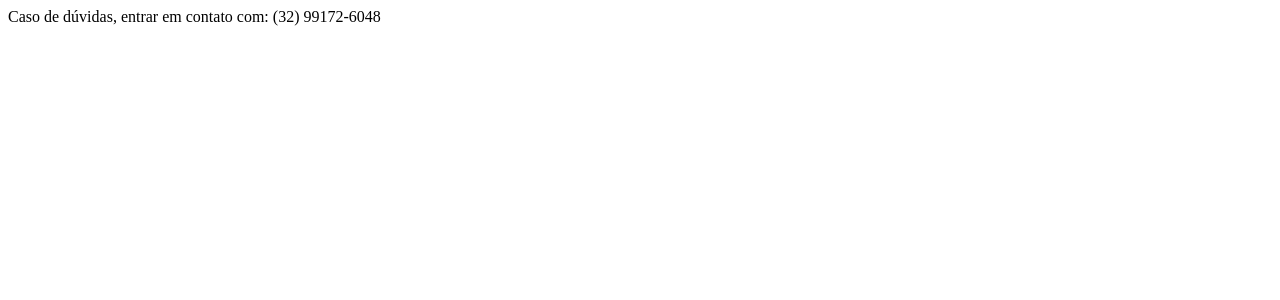
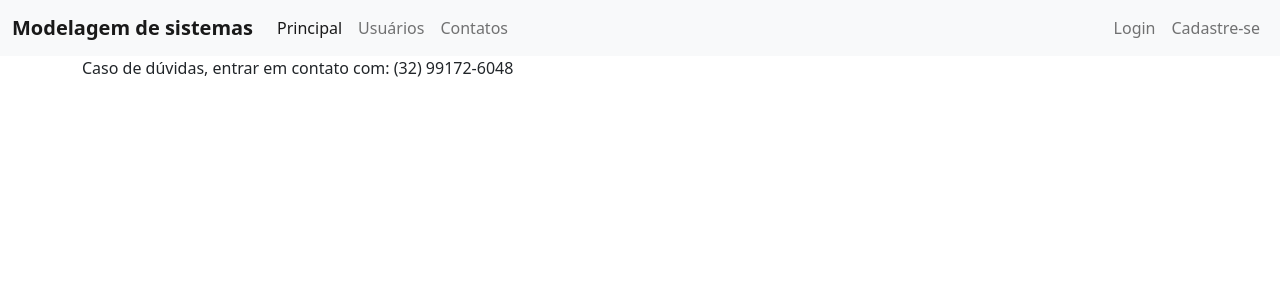
Before and after one commit to Ana-ovidio/System_modeling, a Python web app: template templates/contacts.html in a window 1280 px wide. Shown: the top 300 px of the page. Run offline with Jinja, Linux system fonts and the light colour scheme; the template is opened without the code that fills it, so the values that code supplies are empty.

Commit message:
Bootstrap + Navbar

```diff
--- a/templates/base.html
+++ b/templates/base.html
@@ -4,11 +4,18 @@
     <meta charset="UTF-8">
     <title>Modelagem de sistemas</title> <!-- Colocar o título da página que fica na aba do navegador -->
 
-    {%  block head %}
+    <link href="https://cdn.jsdelivr.net/npm/bootstrap@5.1.3/dist/css/bootstrap.min.css" rel="stylesheet" integrity="sha384-1BmE4kWBq78iYhFldvKuhfTAU6auU8tT94WrHftjDbrCEXSU1oBoqyl2QvZ6jIW3" crossorigin="anonymous">
+
+    {% block head %}
     {% endblock %}
 </head>
 <body>
-    {%  block bory %}
+
+    {% include 'navbar.html' %}
+
+    {% block bory %}
     {% endblock %}
+
+    <script src="https://cdn.jsdelivr.net/npm/bootstrap@5.1.3/dist/js/bootstrap.bundle.min.js" integrity="sha384-ka7Sk0Gln4gmtz2MlQnikT1wXgYsOg+OMhuP+IlRH9sENBO0LRn5q+8nbTov4+1p" crossorigin="anonymous"></script>
 </body>
 </html>
--- a/templates/contacts.html
+++ b/templates/contacts.html
@@ -1,5 +1,8 @@
 {% extends 'base.html' %}
 
 {% block bory %}
-    Caso de dúvidas, entrar em contato com: (32) 99172-6048
+    <div class="container">
+        Caso de dúvidas, entrar em contato com: (32) 99172-6048
+    </div>
+
 {% endblock %}
--- a/templates/home.html
+++ b/templates/home.html
@@ -1,5 +1,9 @@
 {% extends 'base.html' %}
 
 {% block bory %}
+    <div class="container">
+
     Meu primeiro site está no ar, testando html + base fixa
+
+    </div>
 {% endblock %}
--- /dev/null
+++ b/templates/navbar.html
@@ -0,0 +1,39 @@
+<!--
+<nav class="navbar navbar-light bg-light">
+  <div class="container-fluid">
+    <a class="navbar-brand" href="#">
+      <img src="\images\network.svg" alt="" width="30" height="24" class="d-inline-block align-text-top">
+      Modelagem de sistemas
+    </a>
+    -->
+<nav class="navbar navbar-expand-lg navbar-light bg-light" xmlns="http://www.w3.org/1999/html">
+  <div class="container-fluid">
+    <a class="navbar-brand" href="#"><strong>Modelagem de sistemas</strong></a>
+    <button class="navbar-toggler" type="button" data-bs-toggle="collapse" data-bs-target="#navbarSupportedContent" aria-controls="navbarSupportedContent" aria-expanded="false" aria-label="Toggle navigation">
+      <span class="navbar-toggler-icon"></span>
+    </button>
+    <div class="collapse navbar-collapse" id="navbarSupportedContent">
+      <ul class="navbar-nav me-auto mb-2 mb-lg-0">
+        <li class="nav-item">
+          <a class="nav-link active" aria-current="page" href="/">Principal</a>
+        </li>
+        <li class="nav-item">
+          <a class="nav-link" href="/users">Usuários</a>
+        </li>
+        <li class="nav-item">
+          <a class="nav-link" href="/contatos_duvidas">Contatos</a>
+        </li>
+
+      </ul>
+
+      <ul class="d-flex navbar-nav">
+        <li class="nav-item">
+          <a class="nav-link" href="#">Login</a>
+        </li>
+        <li class="nav-item">
+          <a class="nav-link" href="#">Cadastre-se</a>
+        </li>
+      </ul>
+    </div>
+  </div>
+</nav>
```
Also changed, not shown: templates/users.html (added, +11 -0 lines), images/network.svg (added), images/network_full_connected.svg (added), 1 other file.
